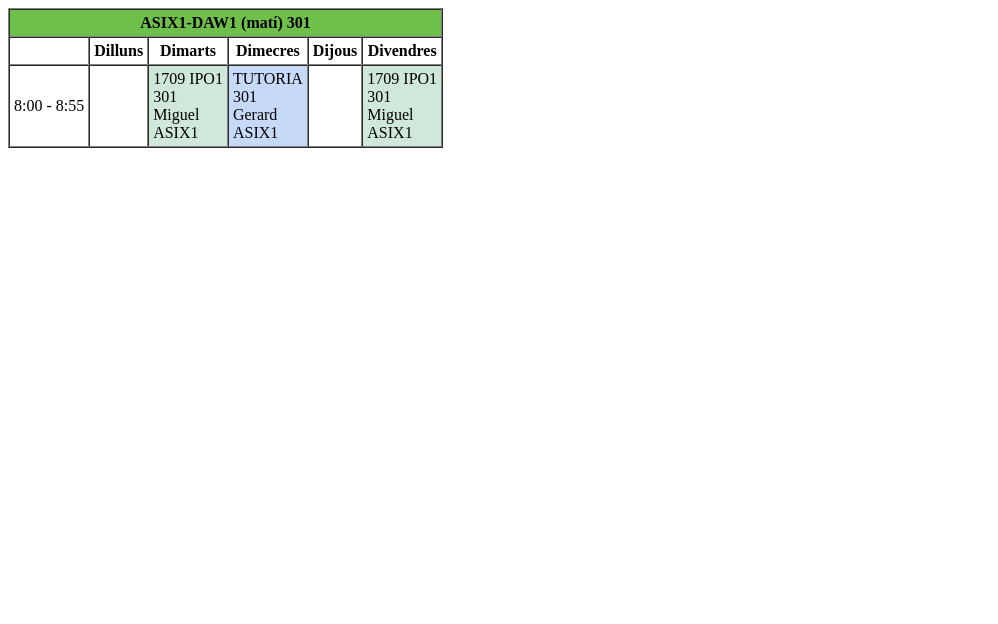
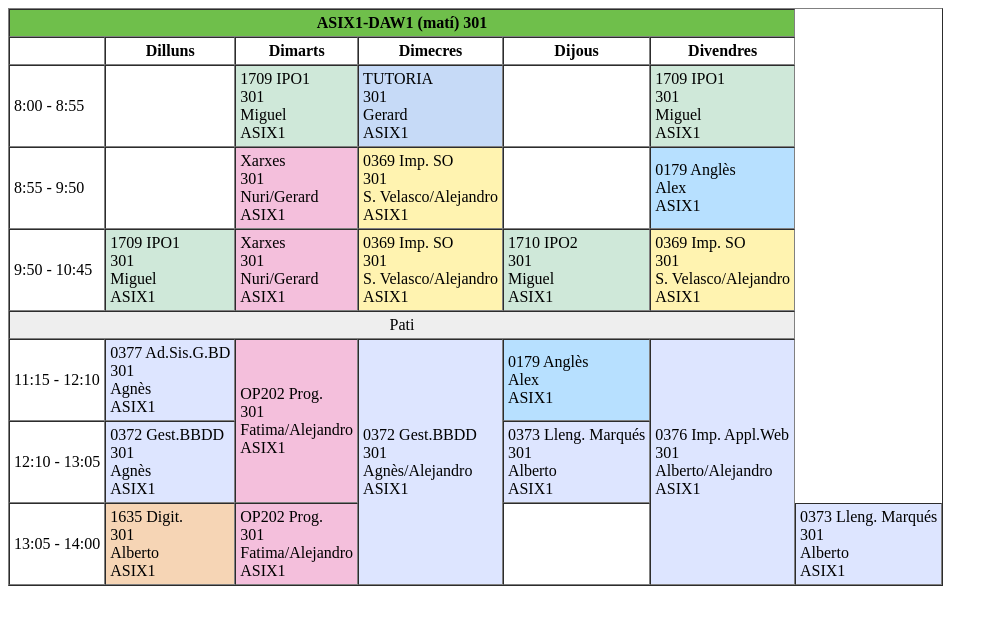
Before and after one commit to ericinfantegarcia/actv_horarioclase, a plain HTML site: page index.html in a window 1280 px wide. Shown: the whole page, without its empty margins (0-998 px from the left). Drawn offline with Linux system fonts and the light colour scheme.

Commit message:
cambios y mejoras en el divendres

```diff
--- a/index.html
+++ b/index.html
@@ -41,3 +41,100 @@
             1709 IPO1<br>301<br>Miguel<br>ASIX1
         </td>
     </tr>
+
+    <!-- 8:55 - 9:50 -->
+    <tr>
+        <td>8:55 - 9:50</td>
+        <td></td>
+        <td style="background-color:#f4bfdc;">
+            Xarxes<br>301<br>Nuri/Gerard<br>ASIX1
+        </td>
+        <td style="background-color:#fff3b0;">
+            0369 Imp. SO<br>301<br>S. Velasco/Alejandro<br>ASIX1
+        </td>
+        <td></td>
+        <td style="background-color:#b7e0ff;">
+            0179 Anglès<br>Alex<br>ASIX1
+        </td>
+    </tr>
+
+    <!-- 9:50 - 10:45 -->
+    <tr>
+        <td>9:50 - 10:45</td>
+        <td style="background-color:#cfe8d9;">
+            1709 IPO1<br>301<br>Miguel<br>ASIX1
+        </td>
+        <td style="background-color:#f4bfdc;">
+            Xarxes<br>301<br>Nuri/Gerard<br>ASIX1
+        </td>
+        <td style="background-color:#fff3b0;">
+            0369 Imp. SO<br>301<br>S. Velasco/Alejandro<br>ASIX1
+        </td>
+        <td style="background-color:#cfe8d9;">
+            1710 IPO2<br>301<br>Miguel<br>ASIX1
+        </td>
+        <td style="background-color:#fff3b0;">
+            0369 Imp. SO<br>301<br>S. Velasco/Alejandro<br>ASIX1
+        </td>
+    </tr>
+
+    <!-- 10:45 - 11:15 (pati) -->
+    <tr>
+        <!-- Exemple de comentari sobre cel·les combinades -->
+        <td colspan="6" style="text-align:center; background-color:#eeeeee;">
+            <!-- Aquí indiquem el pati / descans -->
+            Pati
+        </td>
+    </tr>
+
+    <!-- 11:15 - 12:10 -->
+    <tr>
+        <td>11:15 - 12:10</td>
+        <td style="background-color:#dde5ff;">
+            0377 Ad.Sis.G.BD<br>301<br>Agnès<br>ASIX1
+        </td>
+        <td rowspan="2" style="background-color:#f4bfdc;">
+            <!-- rowspan perquè OP202 ocupa dos franges -->
+            OP202 Prog.<br>301<br>Fatima/Alejandro<br>ASIX1
+        </td>
+        <td rowspan="3" style="background-color:#dde5ff;">
+            0372 Gest.BBDD<br>301<br>Agnès/Alejandro<br>ASIX1
+        </td>
+        <td style="background-color:#b7e0ff;">
+            0179 Anglès<br>Alex<br>ASIX1
+        </td>
+        <td rowspan="3" style="background-color:#dde5ff;">
+            0376 Imp. Appl.Web<br>301<br>Alberto/Alejandro<br>ASIX1
+        </td>
+    </tr>
+
+    <!-- 12:10 - 13:05 -->
+    <tr>
+        <td>12:10 - 13:05</td>
+        <td style="background-color:#dde5ff;">
+            0372 Gest.BBDD<br>301<br>Agnès<br>ASIX1
+        </td>
+        <td style="background-color:#dde5ff;">
+            0373 Lleng. Marqués<br>301<br>Alberto<br>ASIX1
+        </td>
+    </tr>
+
+    <!-- 13:05 - 14:00 -->
+    <tr>
+        <td>13:05 - 14:00</td>
+        <td style="background-color:#f6d5b5;">
+            1635 Digit.<br>301<br>Alberto<br>ASIX1
+        </td>
+        <td style="background-color:#f4bfdc;">
+            OP202 Prog.<br>301<br>Fatima/Alejandro<br>ASIX1
+        </td>
+        <td></td>
+        <td style="background-color:#dde5ff;">
+            0373 Lleng. Marqués<br>301<br>Alberto<br>ASIX1
+        </td>
+    </tr>
+
+</table>
+
+</body>
+</html>
```
